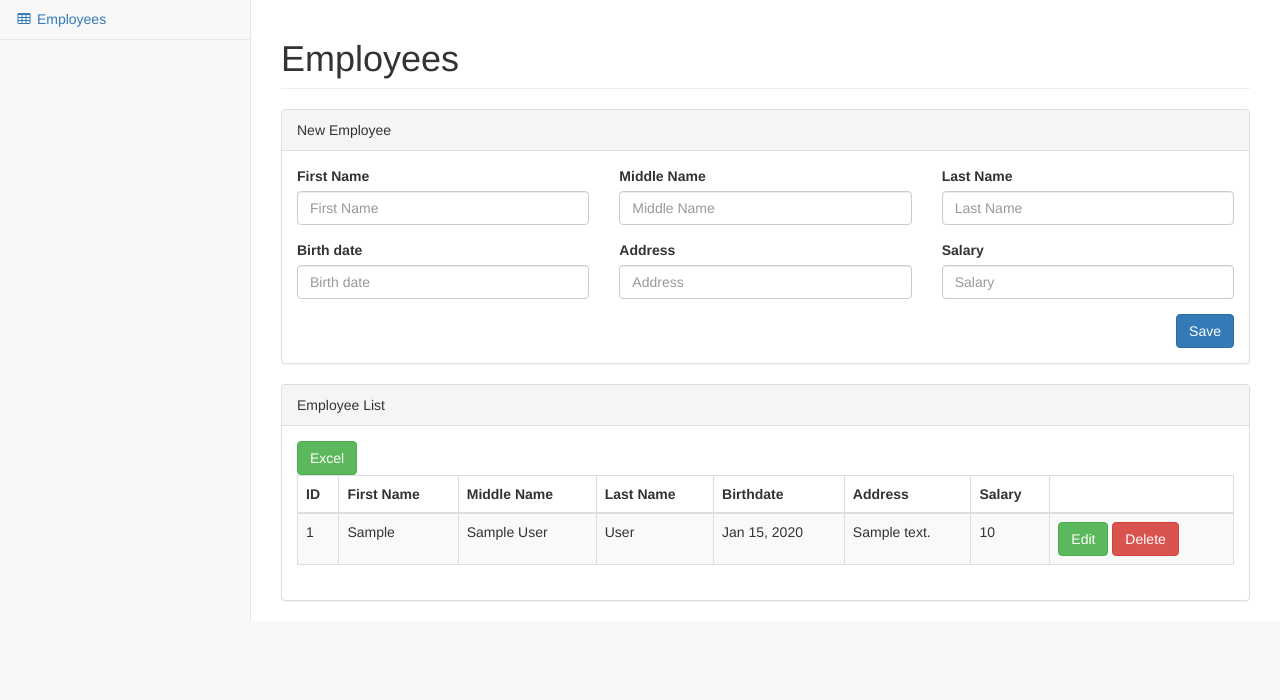
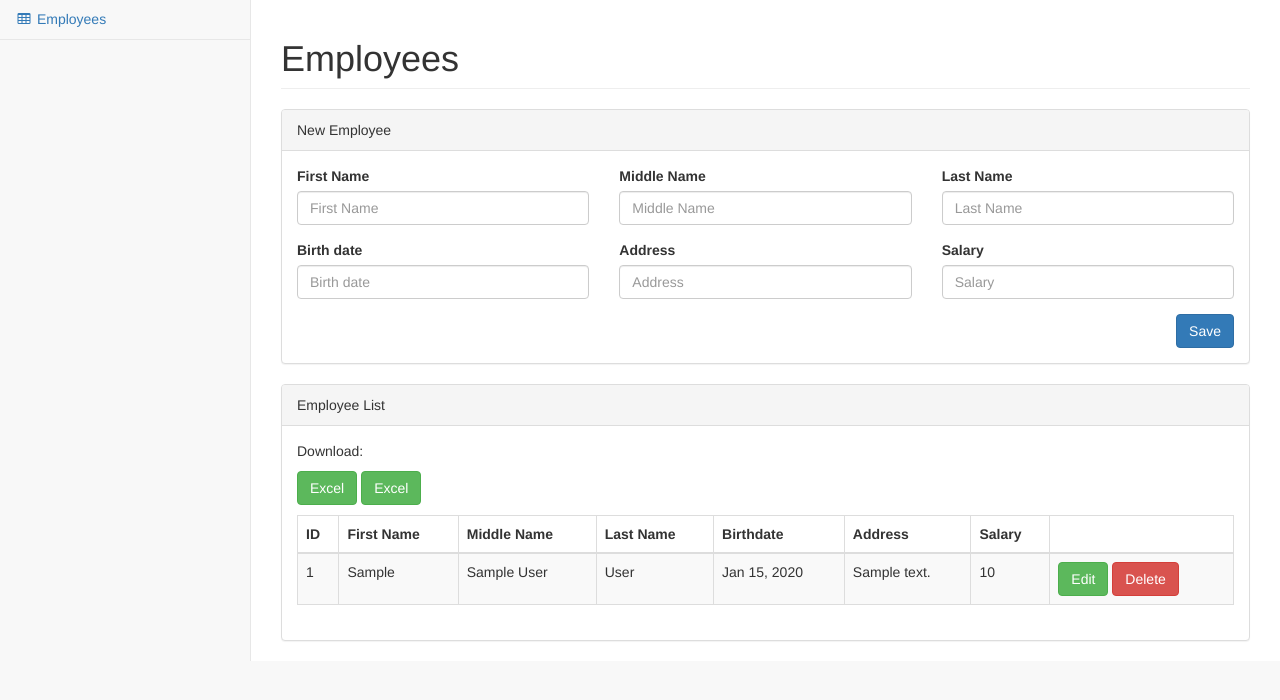
Before and after one commit to jayrcodes/goemployee, a CodeIgniter app: page /database/employees in a window 1280 px wide. Shown: the part 52-752 px from the top of the page. Run offline with CodeIgniter, Linux system fonts and the light colour scheme; a user stored in the database is signed in; tables that the repository leaves empty hold one stand-in row (values such as "Sample post"); some libraries are stand-ins or nearby versions.

Commit message:
add excel exporting function

```diff
--- a/application/views/admin/employees.php
+++ b/application/views/admin/employees.php
@@ -113,7 +113,11 @@
                         <!-- /.panel-heading -->
                         <div class="panel-body">
 
-                            <a href="<?= base_url(); ?>/export/excel" class="btn btn-success">Excel</a>
+                            <p>Download: </p>
+                            <div class="export-buttons">
+                                <a href="<?= base_url(); ?>/export/excel" class="btn btn-success">Excel</a>
+                                <a href="<?= base_url(); ?>/export/excel" class="btn btn-success">Excel</a>
+                            </div>
 
                             <?php if (isset($status)) { ?>
                             <?php if ($status == 'success_update') { ?>
--- a/assets/admin/css/sb-admin-2.css
+++ b/assets/admin/css/sb-admin-2.css
@@ -352,3 +352,7 @@ table.dataTable thead .sorting:after {
 .panel-yellow a:hover {
     color: #df8a13;
 }
+
+.export-buttons {
+  margin-bottom: 10px;
+}
```
